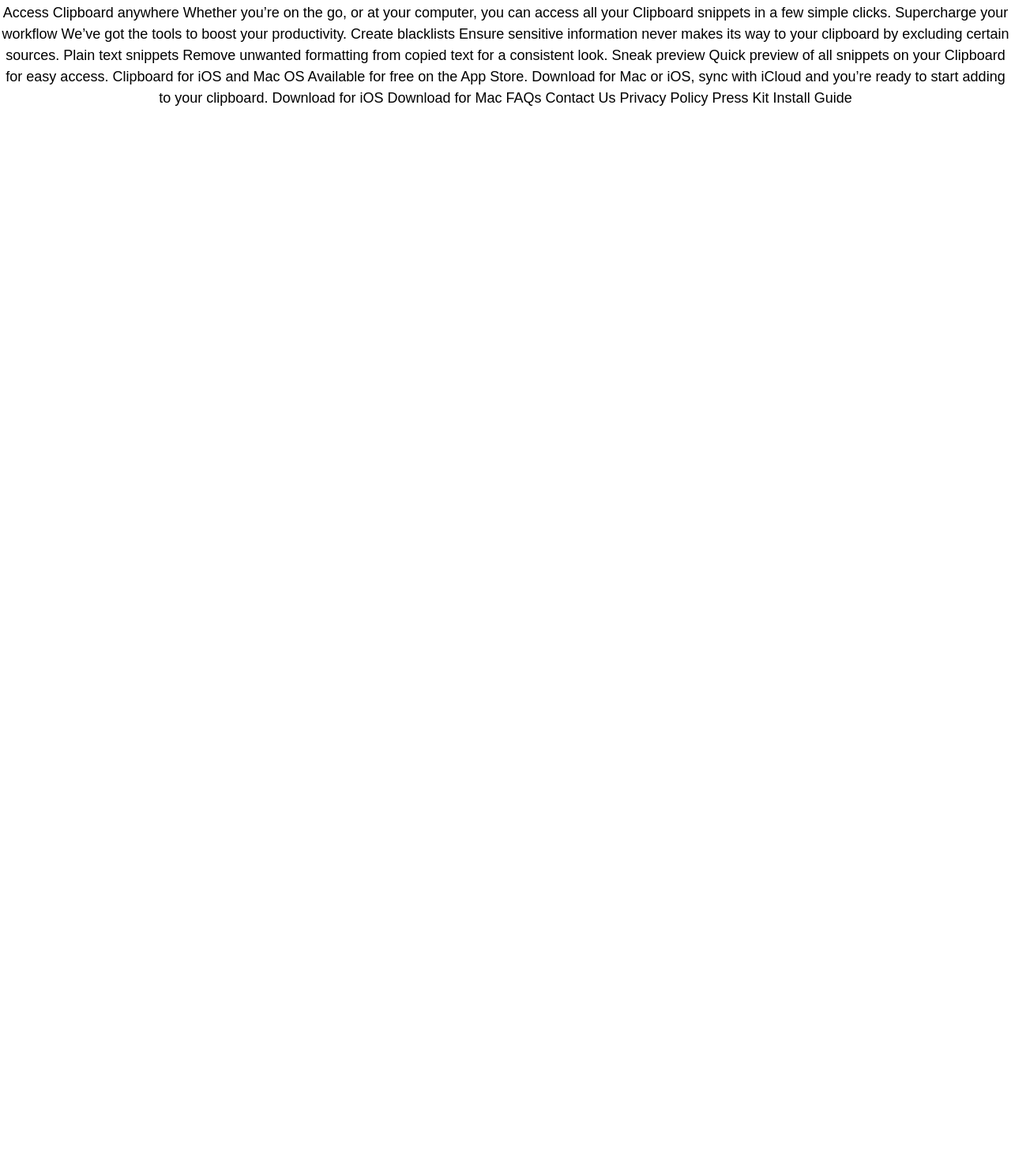
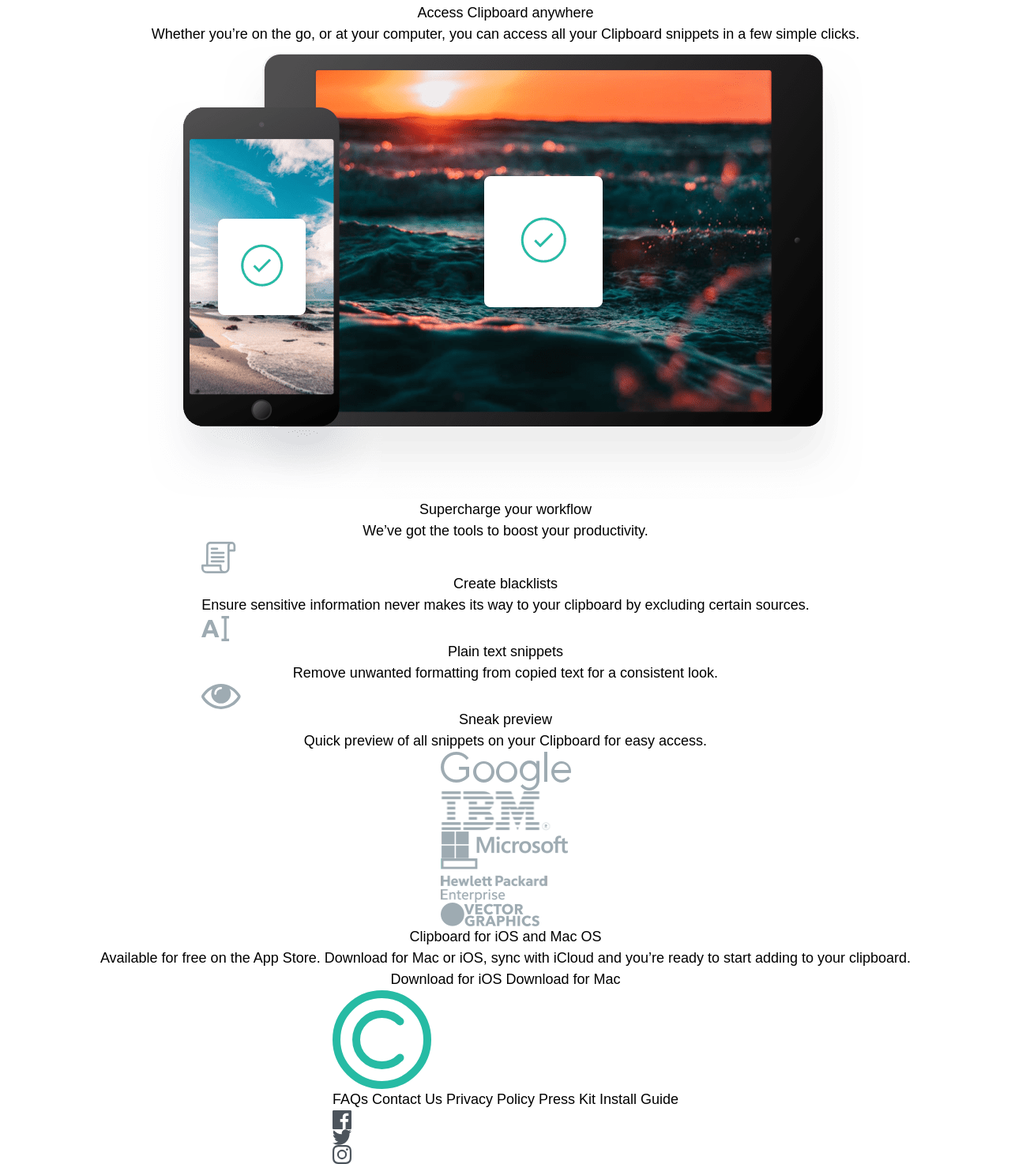
Before and after one commit to davidG199/Clipboard-landing-page, a website: page src/index.html in a window 1280 px wide. Shown: the part 2098-3572 px from the top of the page at 79% size. Before the commit the page ends 2236 px from the top, so only its background shows below. Drawn offline with Linux system fonts and the light colour scheme; a web font is replaced by a local one.

Commit message:
add icons and format

```diff
--- a/src/index.html
+++ b/src/index.html
@@ -1,14 +1,22 @@
 <!DOCTYPE html>
 <html lang="en">
   <head>
-  <meta charset="UTF-8">
-  <meta name="viewport" content="width=device-width, initial-scale=1.0">
-  <link rel="preconnect" href="https://fonts.googleapis.com">
-<link rel="preconnect" href="https://fonts.gstatic.com" crossorigin>
-<link href="https://fonts.googleapis.com/css2?family=Bai+Jamjuree:wght@400;600&display=swap" rel="stylesheet">
-  <link rel="icon" type="image/png" sizes="32x32" href="../images/favicon-32x32.png">
-  <link rel="stylesheet" href="./output.css">
-  <link rel="stylesheet" href="./input.css">
+    <meta charset="UTF-8" />
+    <meta name="viewport" content="width=device-width, initial-scale=1.0" />
+    <link rel="preconnect" href="https://fonts.googleapis.com" />
+    <link rel="preconnect" href="https://fonts.gstatic.com" crossorigin />
+    <link
+      href="https://fonts.googleapis.com/css2?family=Bai+Jamjuree:wght@400;600&display=swap"
+      rel="stylesheet"
+    />
+    <link
+      rel="icon"
+      type="image/png"
+      sizes="32x32"
+      href="../images/favicon-32x32.png"
+    />
+    <link rel="stylesheet" href="./output.css" />
+    <link rel="stylesheet" href="./input.css" />
 
     <title>Frontend Mentor | Clipboard landing page</title>
 
@@ -20,21 +28,27 @@
   </head>
   <body class="p-0 m-0">
     <main class="flex justify-center items-center flex-col text-center">
-
-  <section class="flex flex-col items-center h-screen pt-24 px-8" id="section-header">
-    <img src="../images/logo.svg" alt="" class="w-28 h-28 mb-8 " >
-    <p class=" text-2xl text-Dark-Grayish-Blue font-semibold mx-2">
+      <section
+        class="flex flex-col items-center h-screen pt-24 px-8"
+        id="section-header"
+      >
+        <img src="../images/logo.svg" alt="" class="w-28 h-28 mb-8" />
+        <p class="text-2xl text-Dark-Grayish-Blue font-semibold mx-2">
           A history of everything you copy
-    </>
+        </p>
         <p class="mt-4 mb-8 text-Grayish-Blue text-sm">
-      Clipboard allows you to track and organize everything you
-      copy. Instantly access your clipboard on all your devices.
+          Clipboard allows you to track and organize everything you copy.
+          Instantly access your clipboard on all your devices.
         </p>
         <div class="flex flex-col w-full">
-      <button class=" bg-Strong-Cyan text-white w-full mb-6 h-12 rounded-3xl font-semibold shadow-lg">
+          <button
+            class="bg-Strong-Cyan text-white w-full mb-6 h-12 rounded-3xl font-semibold shadow-lg"
+          >
             Download for iOS
           </button>
-      <button class=" bg-Light-Blue text-white h-12 rounded-3xl font-semibold shadow-lg">
+          <button
+            class="bg-Light-Blue text-white h-12 rounded-3xl font-semibold shadow-lg"
+          >
             Download for Mac
           </button>
         </div>
@@ -45,70 +59,97 @@
           Keep track of your snippets
         </h2>
         <p class="text-Grayish-Blue mb-14 text-sm">
-        Clipboard instantly stores any item you copy in the cloud,
-        meaning you can access your snippets immediately on all your
-        devices. Our Mac and iOS apps will help you organize everything.
+          Clipboard instantly stores any item you copy in the cloud, meaning you
+          can access your snippets immediately on all your devices. Our Mac and
+          iOS apps will help you organize everything.
         </p>
-        <img src="../images/image-computer.png" alt="tv" class="">
+        <img src="../images/image-computer.png" alt="tv" class="" />
       </section>
       <section class="px-8">
         <p class="text-Dark-Grayish-Blue font-semibold text-2xl mb-3">
           Quick Search
-      </>
+        </p>
         <p class="text-Grayish-Blue mb-10 text-sm">
-
-        Easily search your snippets by content, category, web address, application, and more.
+          Easily search your snippets by content, category, web address,
+          application, and more.
         </p>
         <h2 class="text-Dark-Grayish-Blue font-semibold text-2xl mb-3">
-
           iCloud Sync
         </h2>
         <p class="text-Grayish-Blue mb-10 text-sm">
-
           Instantly saves and syncs snippets across all your devices.
         </p>
         <h2 class="text-Dark-Grayish-Blue font-semibold text-2xl mb-3">
           Complete History
-      </h2 >
+        </h2>
         <p class="text-Grayish-Blue mb-14 text-sm">
           Retrieve any snippets from the first moment you started using the app.
         </p>
       </section>
-
-  Access Clipboard anywhere
-
-  Whether you’re on the go, or at your computer, you can access all your Clipboard
-  snippets in a few simple clicks.
-
-  Supercharge your workflow
-
-  We’ve got the tools to boost your productivity.
-
-  Create blacklists
-
-  Ensure sensitive information never makes its way to your clipboard by excluding certain sources.
-
-  Plain text snippets
-
+      <section>
+        <h2>Access Clipboard anywhere</h2>
+        <p>
+          Whether you’re on the go, or at your computer, you can access all your
+          Clipboard snippets in a few simple clicks.
+        </p>
+        <img src="../images/image-devices.png" alt="" />
+      </section>
+      <section>
+        <div>
+          <h2>Supercharge your workflow</h2>
+          <p>We’ve got the tools to boost your productivity.</p>
+        </div>
+        <div>
+          <img src="../images/icon-blacklist.svg" alt="" />
+          <h2>Create blacklists</h2>
+          <p>
+            Ensure sensitive information never makes its way to your clipboard
+            by excluding certain sources.
+          </p>
+        </div>
+        <div>
+          <img src="../images/icon-text.svg" alt="" />
+          <h2>Plain text snippets</h2>
+          <p>
             Remove unwanted formatting from copied text for a consistent look.
-
-  Sneak preview
-
+          </p>
+        </div>
+        <div>
+          <img src="../images/icon-preview.svg" alt="" />
+          <h2>Sneak preview</h2>
+          <p>
             Quick preview of all snippets on your Clipboard for easy access.
-
-  Clipboard for iOS and Mac OS
-
-  Available for free on the App Store. Download for Mac or iOS, sync with iCloud
-  and you’re ready to start adding to your clipboard.
-
-  Download for iOS
-  Download for Mac
-
-  FAQs
-  Contact Us
-  Privacy Policy
-  Press Kit
-  Install Guide
+          </p>
+        </div>
+      </section>
+      <section>
+        <!-- icons -->
+        <div>
+          <img src="../images/logo-google.png" alt="" />
+          <img src="../images/logo-ibm.png" alt="" />
+          <img src="../images/logo-microsoft.png" alt="" />
+          <img src="../images/logo-hp.png" alt="" />
+          <img src="../images/logo-vector-graphics.png" alt="" />
+        </div>
+      </section>
+      <section>
+        <h2>Clipboard for iOS and Mac OS</h2>
+        <p>
+          Available for free on the App Store. Download for Mac or iOS, sync
+          with iCloud and you’re ready to start adding to your clipboard.
+        </p>
+        <button>Download for iOS</button>
+        <button>Download for Mac</button>
+      </section>
+      <footer>
+        <img src="../images/logo.svg" alt="" />
+        FAQs Contact Us Privacy Policy Press Kit Install Guide
+        <div>
+          <img src="../images/icon-facebook.svg" alt="" />
+          <img src="../images/icon-twitter.svg" alt="" />
+          <img src="../images/icon-instagram.svg" alt="" />
+        </div>
+      </footer>
     </main>
     <!-- <footer>
     <p class="attribution">
```
Lines whose indentation alone changed are shown as unchanged.
